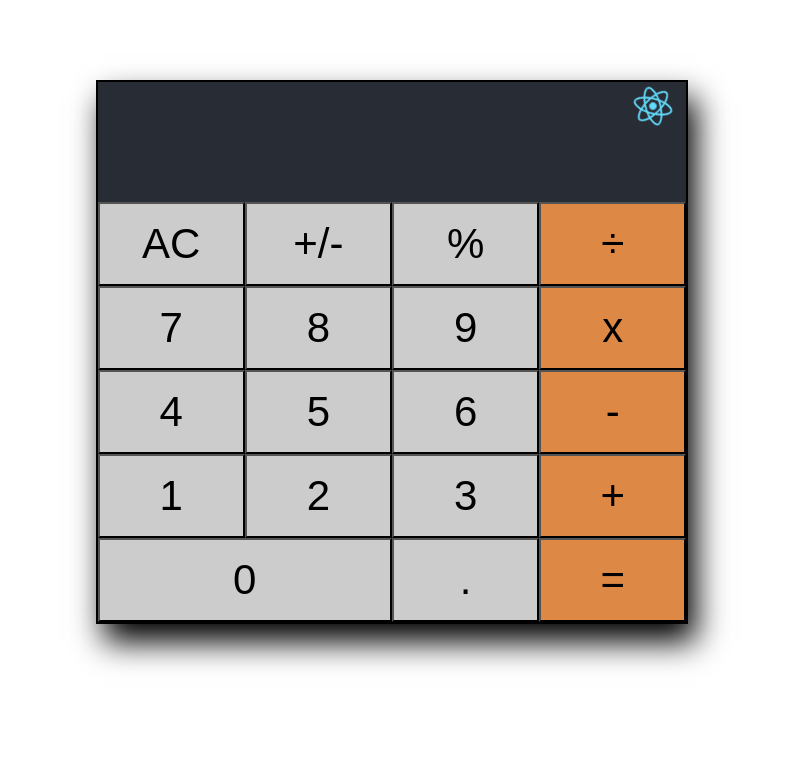
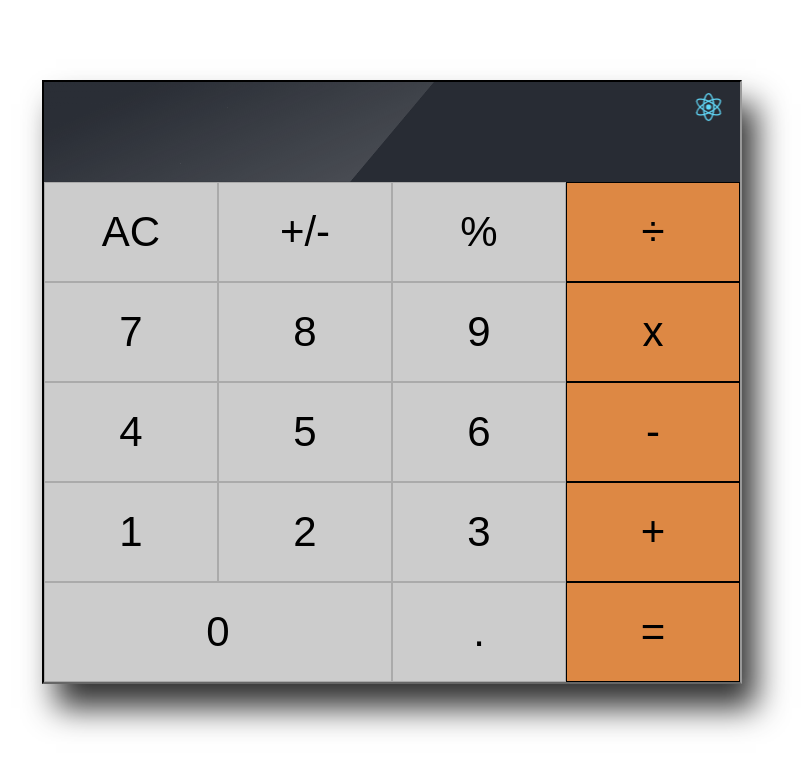
Before and after one commit to Aaron-RN/REACT-Calculator, a React app: page / in a window 1280 px wide. Shown: the whole page, without its empty margins (248-1059 px from the left). Built offline with nearby package versions, Linux system fonts and the light colour scheme.

Commit message:
Edited CSS
Added Screenshot

```diff
--- a/src/components/button.js
+++ b/src/components/button.js
@@ -3,10 +3,10 @@ import React from 'react';
 
 function Button(props) {
   const { onClick, name } = props;
-  const isZero = name === '0' ? 'btn-zero' : false;
+  const isZero = name === '0' ? ' btn-zero' : '';
   return (
     <button
-      className={`btn ${isZero}`}
+      className={`btn${isZero}`}
       type="button"
       onClick={onClick}
     >
--- a/src/css/App.css
+++ b/src/css/App.css
@@ -1,3 +1,10 @@
+* {
+  box-sizing: border-box;
+  -webkit-transition-duration: 0.25s;
+  -moz-transition-duration: 0.25s;
+  transition-duration: 0.25s;
+}
+
 .App-logo {
   height: 40%;
   pointer-events: none;
@@ -11,25 +18,48 @@
   }
 }
 .calculator{
-  width: 46%;
+  display: flex;
+  flex-direction: column;
+  width: 700px;
   margin: 80px auto;
   overflow: hidden;
   border: 2px solid #000;
-  box-shadow: 8px 18px 30px #000;
+  border-right-color: #999;
+  border-bottom-color: #666;
+  box-shadow: 14px 24px 30px #333;
 }
 
 .display {
-  background-color: #282c34;
-  height: 120px;
+  position: relative;
+  overflow: hidden;
+  height: 100px;
   display: flex;
   flex-direction: row;
   align-items: center;
   justify-content: flex-end;
   font-size: 32px;
   color: white;
+  background-color: #282c34;
+  font-weight: bold;
+  padding: 8px;
 }
+.display:after{
+  content: "";
+  position: absolute;
+  width: 100%;
+  height: 100%;
+  display: block;
+  background: linear-gradient(145deg, rgba(255,255,255,0) 0%, rgba(180,180,180,0.01) 50%, rgba(255,255,255,0.15) 100%);
+  transform: skewX(-40deg);
+  transition-duration: 1s;
+  left:-50%;
+}
+
 .btn-row{
   width: 100%;
+  display: flex;
+  height: 100px;
+  overflow: visible;
 }
 
 .btn{
@@ -39,9 +69,20 @@
   width: calc(100% / 4);
   height: auto;
   background-color: #CCC;
+  border: 1px solid #AAA;
 }
 .btn:last-child{
   background: #D84;
+  border: 1px solid #000;
+}
+.btn:focus{
+  outline: none;
+}
+.btn:hover{
+  outline: none;
+  border: 1px solid #777;
+  border-top: 2px solid #999;
+  border-left: 2px solid #999;
 }
 .btn-zero{
   width: calc(100% / 2);
```
Also changed, not shown: Screenshot.png (added).
